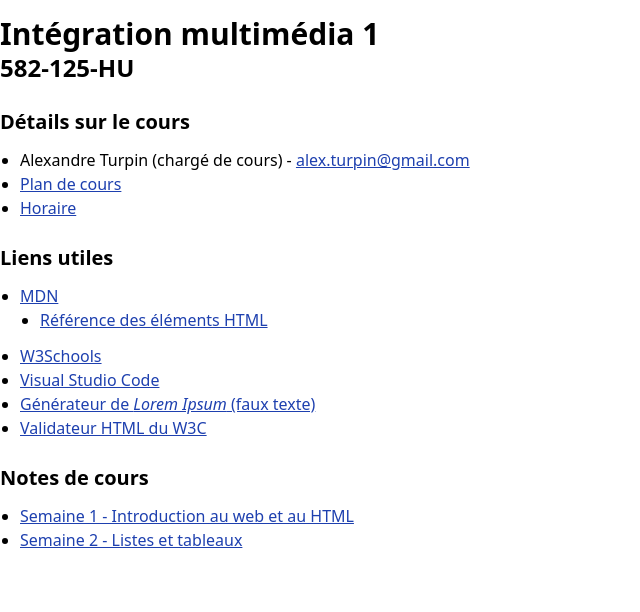
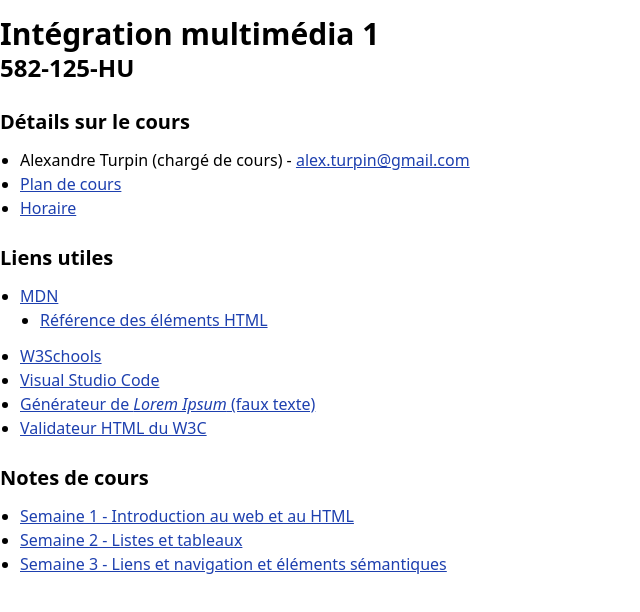
Before and after one commit to alexturpin/582-125-HU, a Next.js app: page / in a window 1280 px wide. Shown: the top 612 px of the page, without its empty margins (0-640 px from the left). Built offline with nearby package versions, Linux system fonts and the light colour scheme.

Commit message:
Links link

```diff
--- a/src/pages/index.tsx
+++ b/src/pages/index.tsx
@@ -62,6 +62,11 @@ const Home = () => {
               <a>Semaine 2 - Listes et tableaux</a>
             </Link>
           </li>
+          <li>
+            <Link href="/cours/03-liens-semantique">
+              <a>Semaine 3 - Liens et navigation et éléments sémantiques</a>
+            </Link>
+          </li>
         </ul>
       </section>
     </>
```
